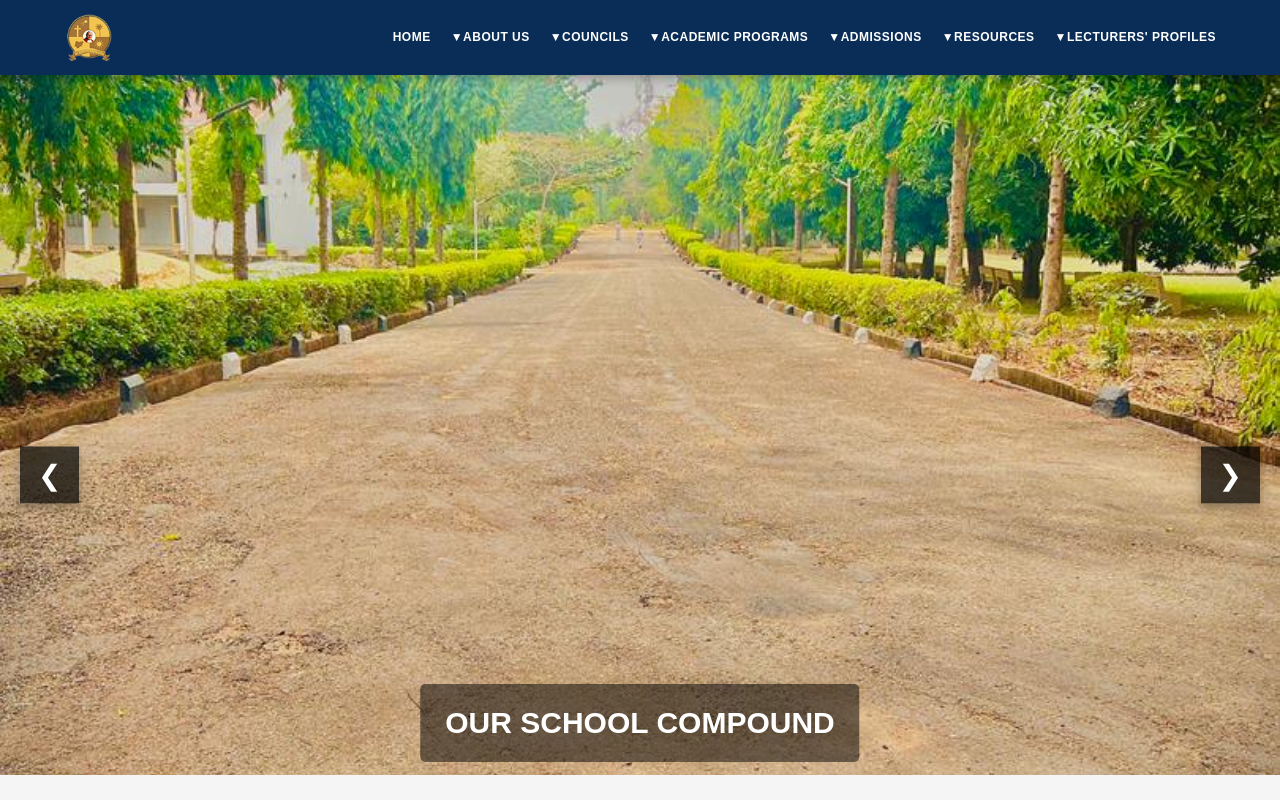
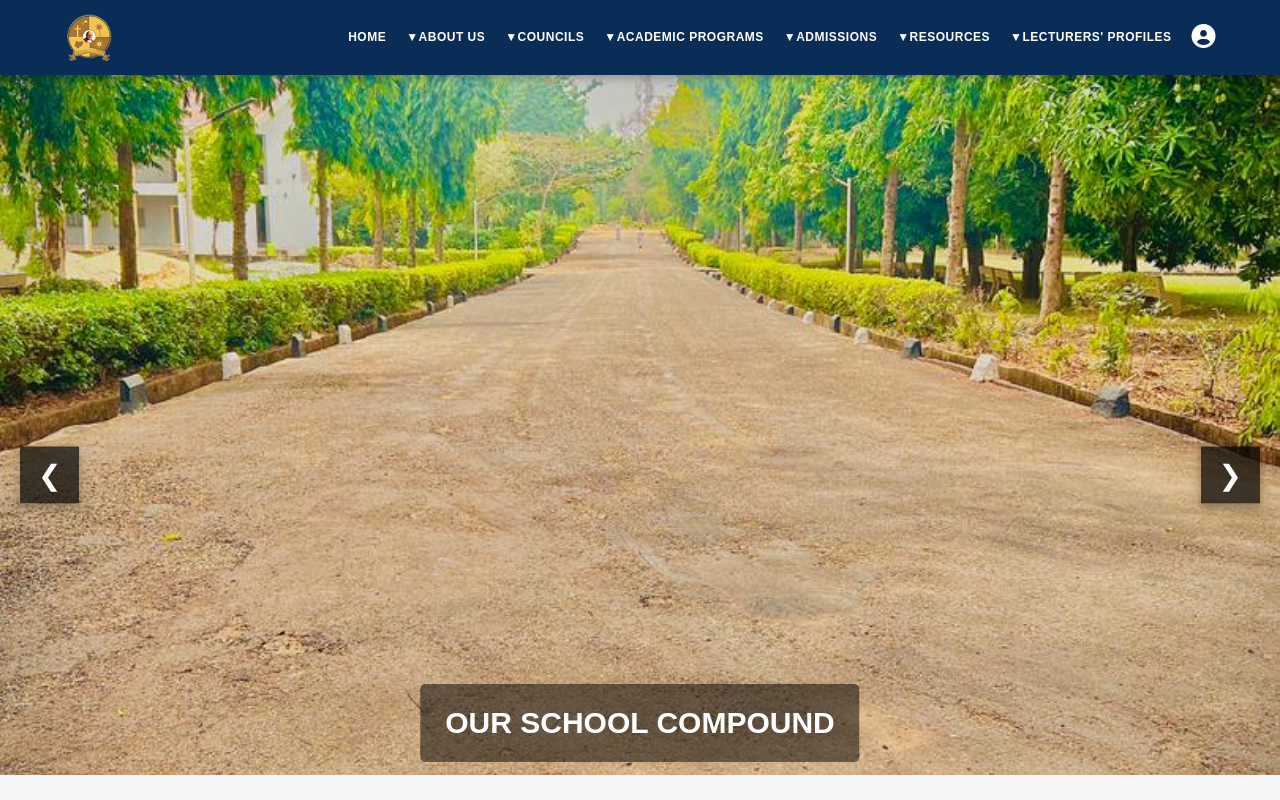
Before and after one commit to odunzechidubem/pope-johnpaul-seminary, a React (Vite) app: page / in a window 1280 px wide. Shown: the top 800 px of the page. Built offline with nearby package versions, Linux system fonts and the light colour scheme.

Commit message:
add user icon to navbar

```diff
--- a/index.html
+++ b/index.html
@@ -3,6 +3,10 @@
   <head>
     <meta charset="UTF-8" />
     <link rel="icon" type="image/svg+xml" href="/images/header_logo.png" />
+<link
+  rel="stylesheet"
+  href="https://cdnjs.cloudflare.com/ajax/libs/font-awesome/6.4.0/css/all.min.css"
+/>
     <meta name="viewport" content="width=device-width, initial-scale=1.0" />
     <title>pope-john-paul-seminary</title>
   </head>
--- a/src/components/Navbar.jsx
+++ b/src/components/Navbar.jsx
@@ -126,7 +126,9 @@ const Navbar = () => {
           </div>
         </div>
 
-        {/* <a href="/pages/blog.html">BLOG</a> */}
+        <a href="https://lectern.site/login" target="_blank" rel="noopener noreferrer">
+  <i class="fas fa-user-circle fa-2x"></i>
+</a>
       </nav>
     </header>
   );
```
Also changed, not shown: src/index.css (line endings or trailing spaces).
